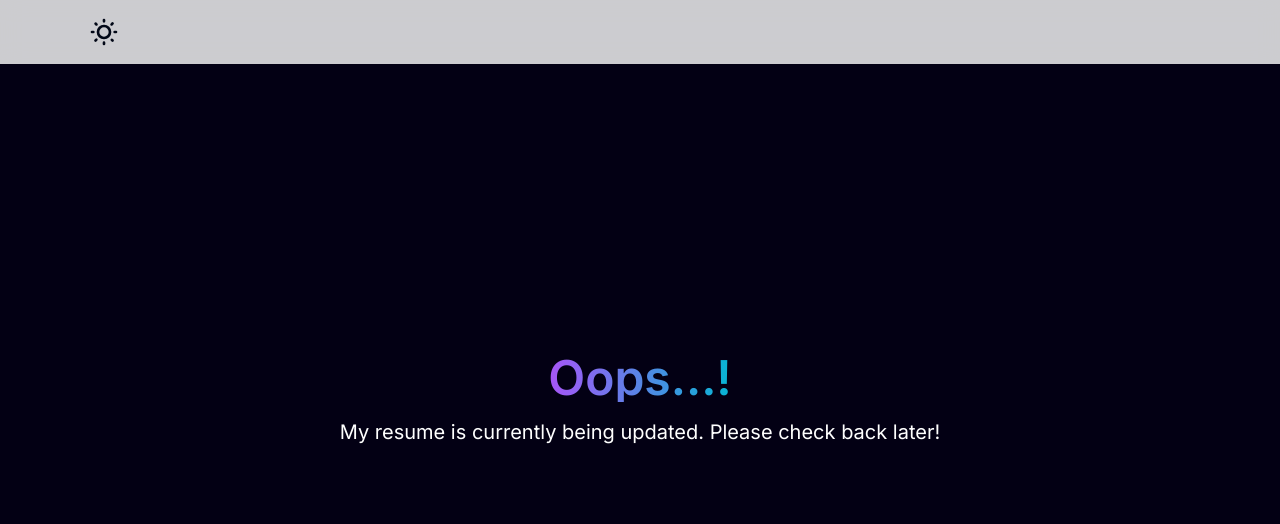
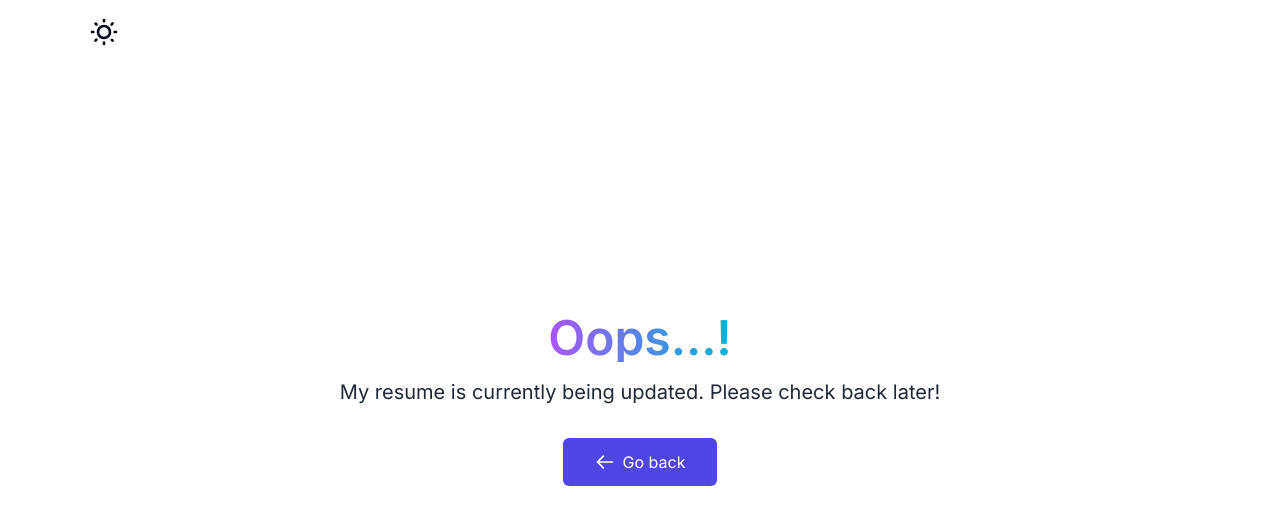
Before and after one commit to nabilelmaa/nabil-portfolio, a Next.js app: page /resume in a window 1280 px wide. Shown: the top 524 px of the page. Built offline with nearby package versions, Linux system fonts and the light colour scheme.

Commit message:
new change

```diff
--- a/app/resume/page.tsx
+++ b/app/resume/page.tsx
@@ -1,16 +1,40 @@
-import React from "react";
+import { useTheme } from "next-themes";
+import Link from "next/link";
 
-const page: React.FC = () => {
+const Page = () => {
+  // const { theme } = useTheme();
+
   return (
-    <div className="flex flex-col items-center justify-center h-screen bg-[#030014] text-white">
+    <div className="flex flex-col items-center justify-center min-h-screen dark:bg-[#030014] p-4">
       <h1 className="text-3xl lg:text-5xl md:text-5xl font-semibold mb-4 text-transparent bg-clip-text bg-gradient-to-r from-purple-500 to-cyan-500">
         Oops...!
       </h1>
-      <p className="text-xl text-center">
+      <p className="text-xl text-center dark:text-white text-gray-800 mb-8">
         My resume is currently being updated. Please check back later!
       </p>
+      <Link href="/">
+        <button className="group relative inline-flex items-center justify-center overflow-hidden rounded-md bg-indigo-600 px-8 py-3 text-white transition duration-300 ease-out hover:bg-indigo-700 focus:outline-none focus:ring-2 focus:ring-indigo-400 focus:ring-offset-2 dark:bg-indigo-500 dark:hover:bg-indigo-600 dark:focus:ring-offset-gray-900">
+          <span className="mr-2 transition-transform duration-300 ease-out group-hover:translate-x-1">
+            <svg
+              className="h-5 w-5"
+              xmlns="http://www.w3.org/2000/svg"
+              fill="none"
+              viewBox="0 0 24 24"
+              stroke="currentColor"
+            >
+              <path
+                strokeLinecap="round"
+                strokeLinejoin="round"
+                strokeWidth="2"
+                d="M10 19l-7-7m0 0l7-7m-7 7h18"
+              />
+            </svg>
+          </span>
+          <span className="relative">Go back</span>
+        </button>
+      </Link>
     </div>
   );
 };
 
-export default page;
+export default Page;
--- a/components/Resume.tsx
+++ b/components/Resume.tsx
@@ -1,6 +1,7 @@
 "use client";
 
 import { useRouter, usePathname } from "next/navigation";
+
 
 function Resume() {
   const router = useRouter();
@@ -11,6 +12,7 @@ function Resume() {
   const handleDownloadClick = () => {
     router.push("/resume");
   };
+
 
   return (
     <section
```
